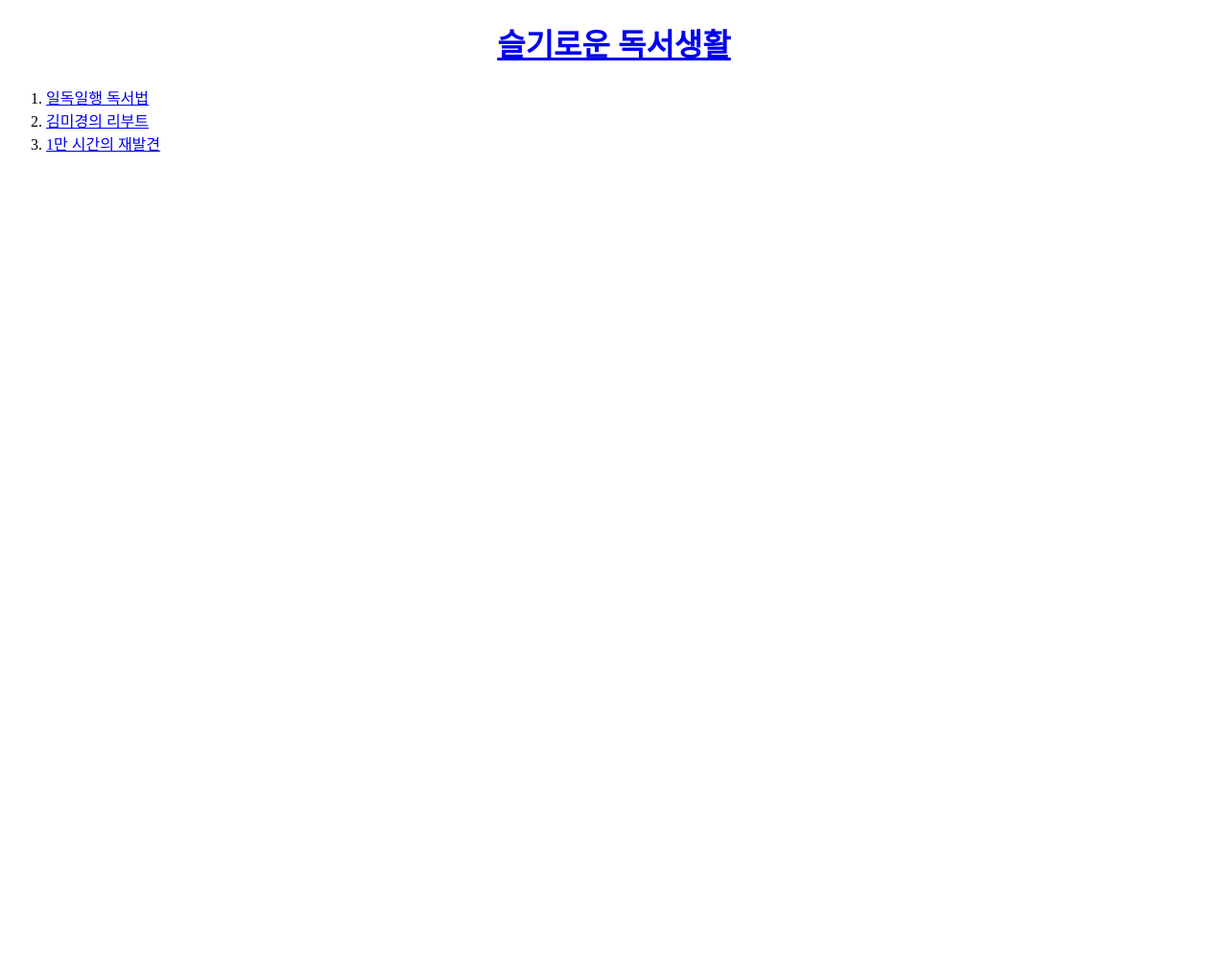
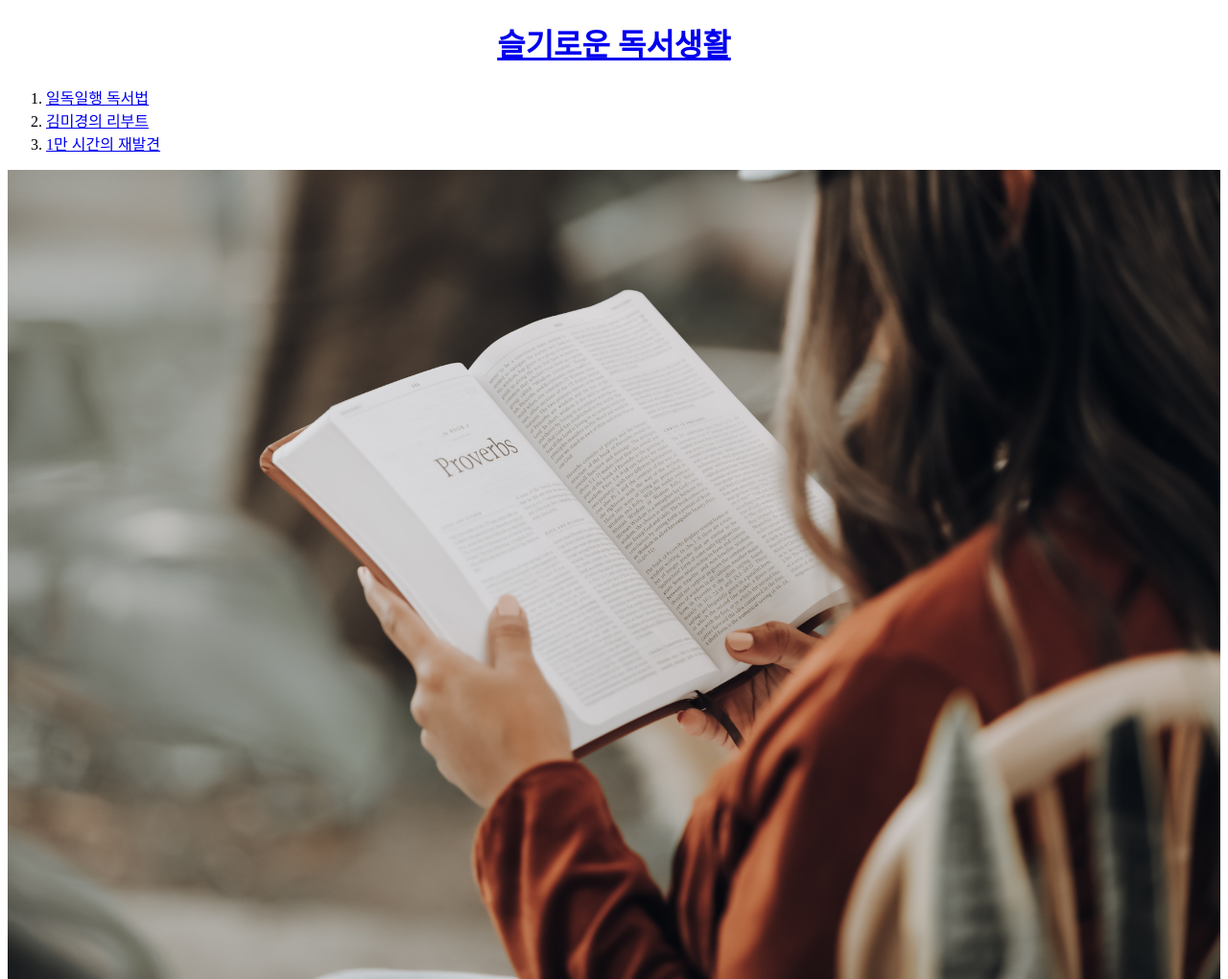
Before and after one commit to jiangchenxing/html1, a plain HTML site: page main.html in a window 1280 px wide. Shown: the whole page at 96% size. Before the commit the page ends 800 px from the top, so only its background shows below. Drawn offline with Linux system fonts and the light colour scheme.

Commit message:
Add files via upload

```diff
--- a/main.html
+++ b/main.html
@@ -10,5 +10,6 @@
 <li> <a href="2.html">김미경의 리부트</a></li>
 <li> <a href="3.html">1만 시간의 재발견</a></li>
 </ol>
+<img src="book.jpg" width="100%">
 </body>
 </html>
```
Also changed, not shown: book.jpg (added).
